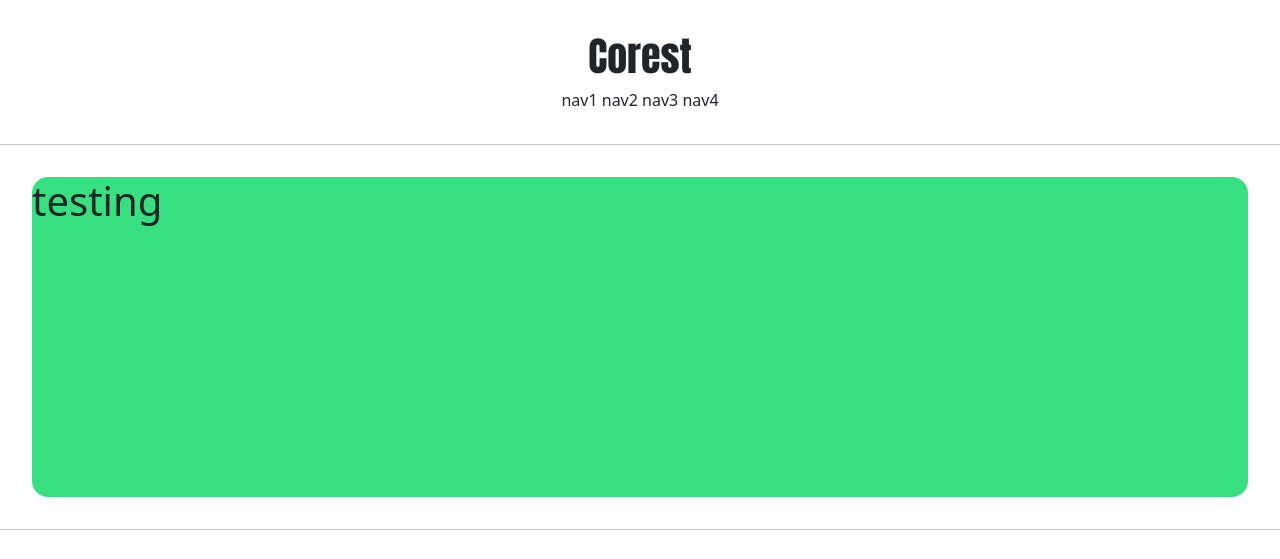
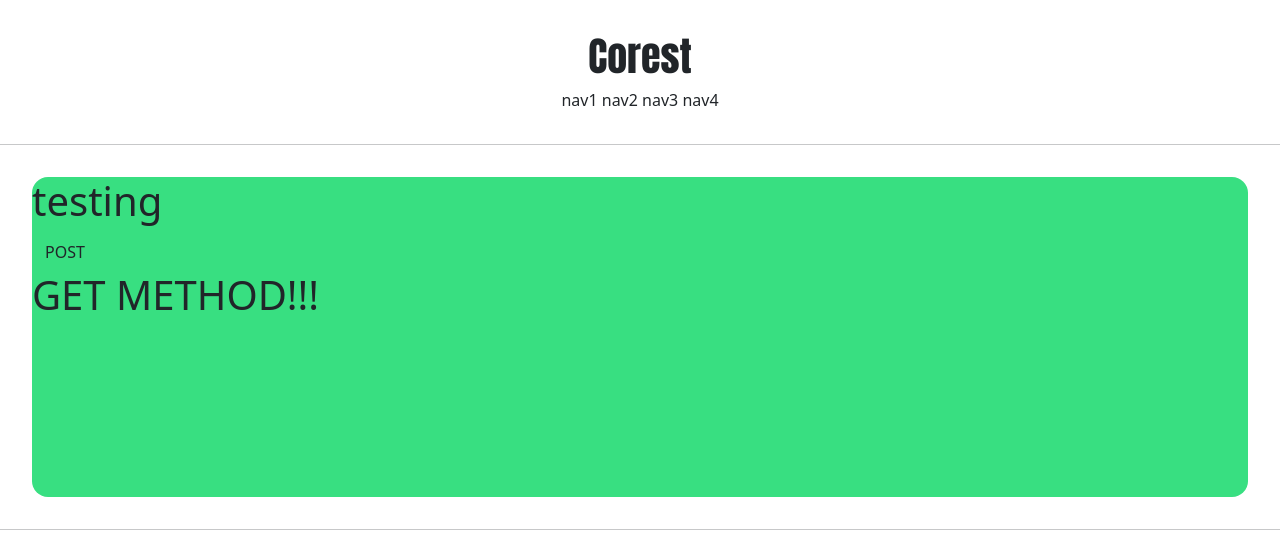
Before and after one commit to wmc1205/Corest, a Django app: page /account/hello_world/ in a window 1280 px wide. Shown: the top 559 px of the page. Run offline with Django 3.2, Linux system fonts and the light colour scheme.

Commit message:
GET,POST 방식 연동

```diff
--- a/accountapp/templates/accountapp/hello_world.html
+++ b/accountapp/templates/accountapp/hello_world.html
@@ -3,7 +3,20 @@
 {% block content %}
 
     <div  style="height: 20rem; background-color: #38df81; border-radius: 1rem; margin: 2rem;">
-      <h1>testing</h1>
+      <h1>
+          testing
+      </h1>
+
+      <form action="/account/hello_world/" method="post">
+          {% csrf_token %}
+          <input type="submit" class="btn btn primary" value="POST">
+      </form>
+
+      <h1>
+          {{ text }}
+      </h1>
+
     </div>
 
+
 {% endblock %}
--- a/accountapp/views.py
+++ b/accountapp/views.py
@@ -4,4 +4,8 @@ from django.shortcuts import render
 # Create your views here.
 
 def hello_world(request):
-    return render(request, 'accountapp/hello_world.html')
+
+    if request.method == "POST":
+        return render(request, 'accountapp/hello_world.html', context={'text': 'POST METHOD!!!'})
+    else:
+        return render(request, 'accountapp/hello_world.html', context={'text': 'GET METHOD!!!'})
```
